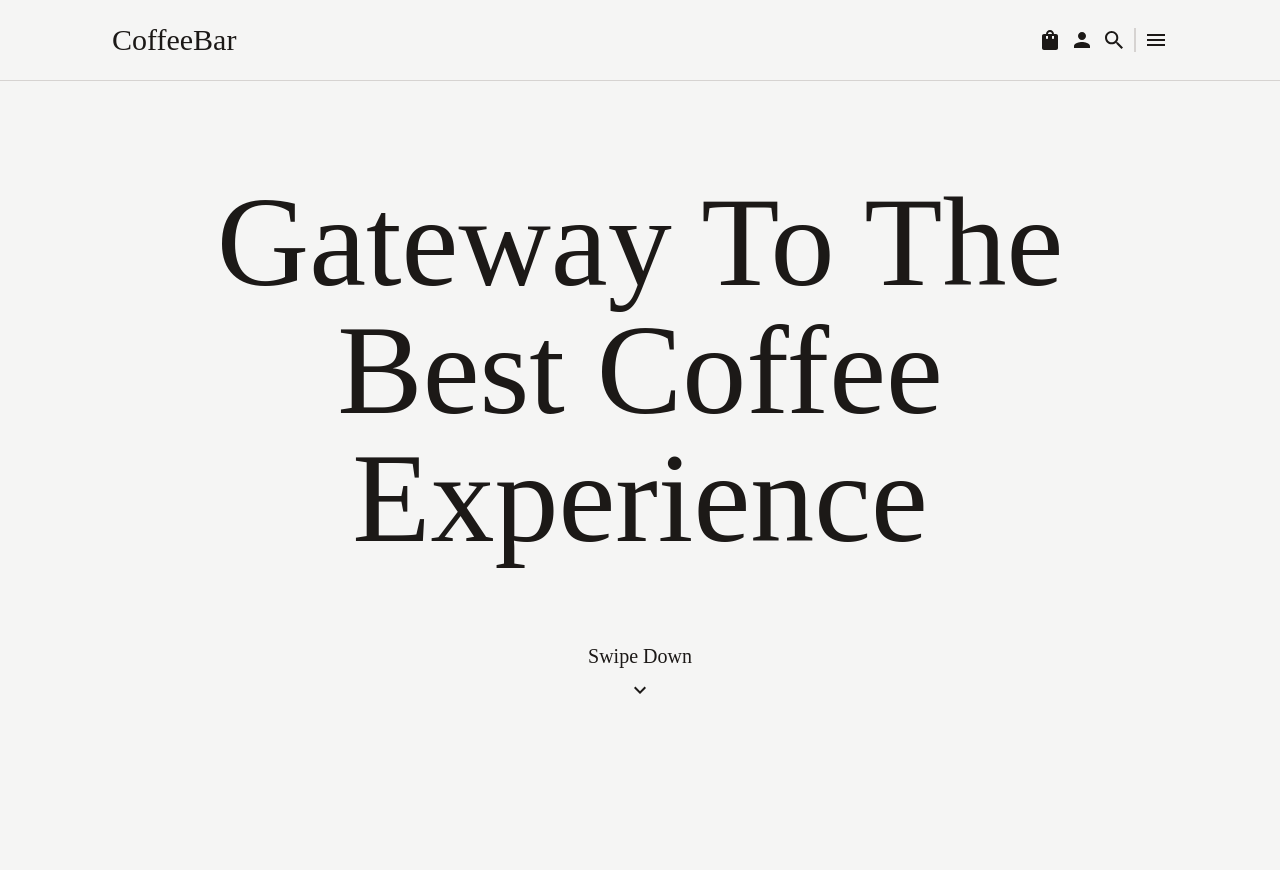
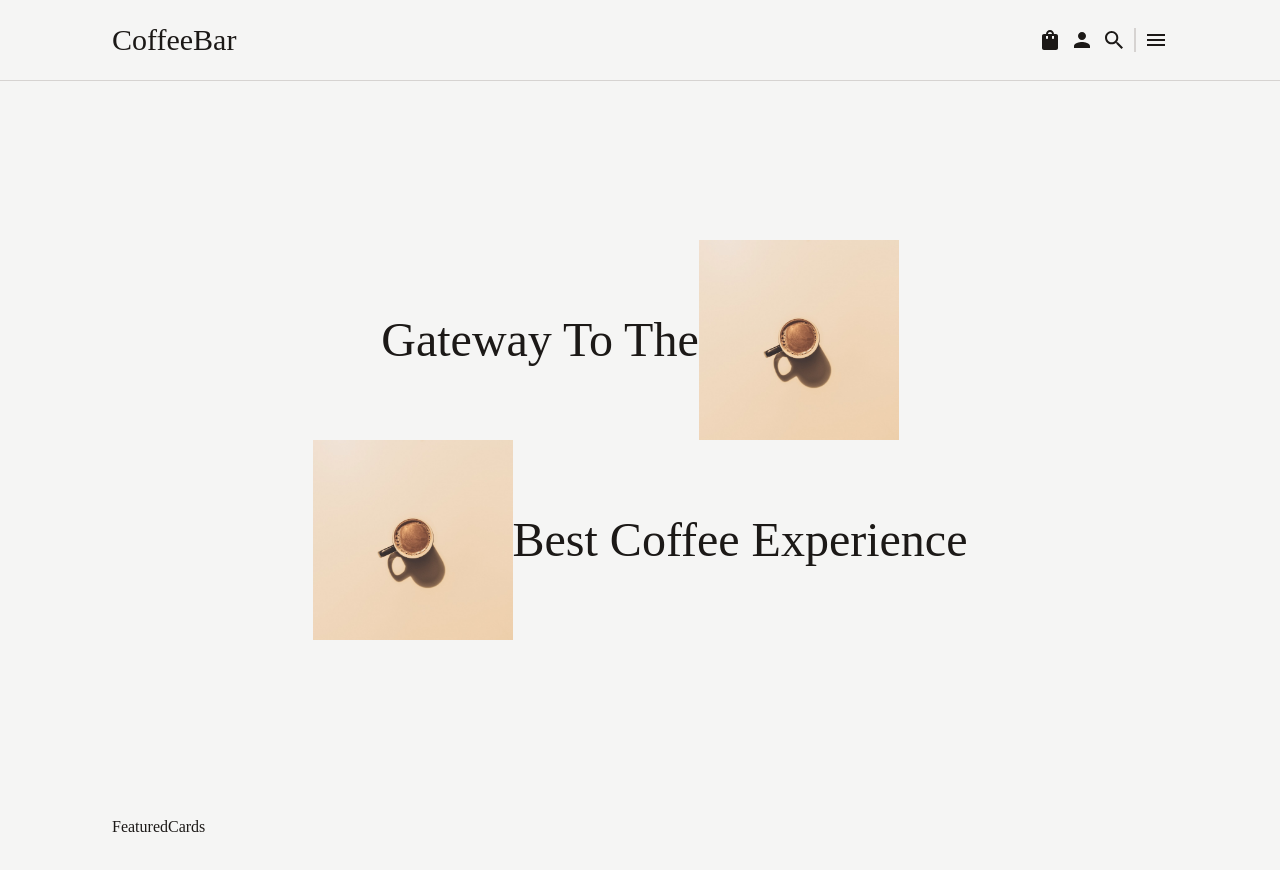
Before and after one commit to DarkoM996/coffeebar-website, a React (Vite) app: page / in a window 1280 px wide. Shown: the top 870 px of the page. Before the commit the page ends 800 px from the top, so only its background shows below. Built offline with nearby package versions, Linux system fonts and the light colour scheme; a web font is replaced by a local one.

Commit message:
testing a layout + new component

```diff
--- a/src/App.tsx
+++ b/src/App.tsx
@@ -1,3 +1,4 @@
+import FeaturedCards from "./components/FeaturedCards";
 import Hero from "./components/Hero";
 import Navbar from "./components/Navbar";
 
@@ -6,6 +7,7 @@ const App = () => {
     <>
       <Navbar />
       <Hero />
+      <FeaturedCards />
     </>
   );
 };
--- /dev/null
+++ b/src/components/FeaturedCards.tsx
@@ -0,0 +1,11 @@
+import React from "react";
+
+const FeaturedCards = () => {
+  return (
+    <section className="max-w-screen-3xl mx-auto w-full h-screen px-6 py-4 lg:px-28">
+      FeaturedCards
+    </section>
+  );
+};
+
+export default FeaturedCards;
--- a/src/components/Hero.tsx
+++ b/src/components/Hero.tsx
@@ -1,20 +1,35 @@
-import { MdKeyboardArrowDown } from "react-icons/md";
+// import { MdKeyboardArrowDown } from "react-icons/md";
+import image1 from "../images/image1.jpg";
 
 const Hero = () => {
   return (
     <main className="max-w-screen-3xl mx-auto w-full h-[calc(100vh-82px)] bg-stone-100">
       <div className="flex flex-col justify-center items-center w-full h-full gap-8 lg:gap-20">
         <div className="flex flex-col justify-center items-center">
-          <div className="flex flex-row justify-center items-center">
-            <h1 className="text-6xl lg:text-9xl text-center px-6 lg:px-28">
-              Gateway To The Best Coffee Experience
-            </h1>
+          <div className="flex flex-col md:flex-row justify-center items-center">
+            <div>
+              <h1 className="text-5xl">Gateway To The</h1>
+            </div>
+            <div>
+              <img
+                src={image1}
+                alt="image 1"
+                className="w-[200px] h-[200px] object-cover"
+              />
+            </div>
           </div>
-          {/* <h1 className="text-4xl md:text-6xl lg:text-9xl"> </h1> */}
-        </div>
-        <div className="flex flex-col justify-center items-center gap-2">
-          <button className="text-xl ">Swipe Down</button>
-          <MdKeyboardArrowDown className="text-2xl" />
+          <div className="flex flex-col md:flex-row justify-center items-center">
+            <div>
+              <img
+                src={image1}
+                alt="image 1"
+                className="w-[200px] h-[200px] object-cover"
+              />
+            </div>
+            <div>
+              <h1 className="text-5xl">Best Coffee Experience</h1>
+            </div>
+          </div>
         </div>
       </div>
     </main>
@@ -22,3 +37,10 @@ const Hero = () => {
 };
 
 export default Hero;
+
+{
+  /* <div className="flex flex-col justify-center items-center gap-2">
+  <button className="text-xl ">Swipe Down</button>
+  <MdKeyboardArrowDown className="text-2xl" />
+</div> */
+}
```
